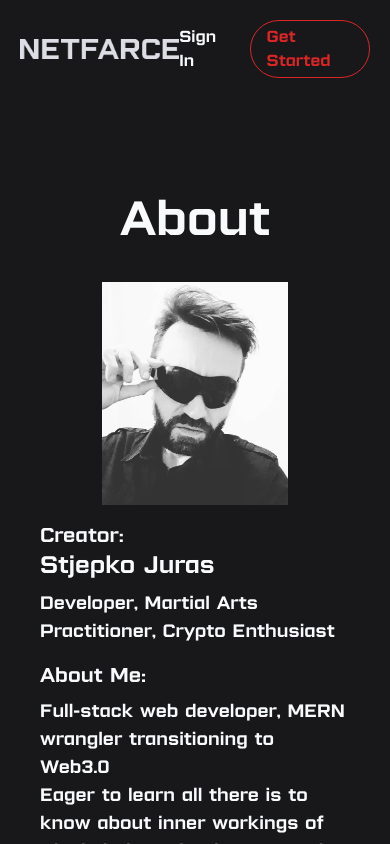
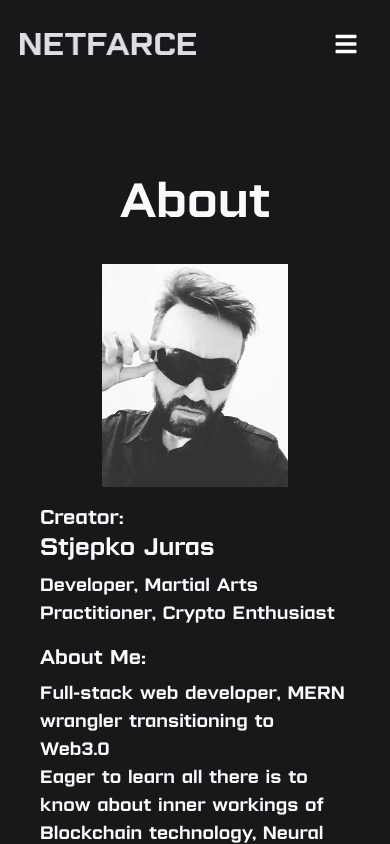
Before and after one commit to SJuras/NextJs-Medium-Clone, a Next.js app in the folder netfarce/: page /about in a window 390 px wide. Shown: the top 844 px of the page. Built offline with nearby package versions, Linux system fonts and the light colour scheme.

Commit message:
v1.2.1 responsive menu added.

```diff
--- /dev/null
+++ b/netfarce/components/Dropdown.tsx
@@ -0,0 +1,16 @@
+import Link from "next/link";
+
+
+function Dropdown({isOpen, toggle}){
+  return(
+    <div className={isOpen ? 'block text-center' : 'hidden'} onClick={toggle}>
+      <Link href="/about"><h3 className="mb-2 cursor-pointer font-Lustra text-slate-50 transition duration-300 hover:text-indigo-600">About</h3></Link>
+      <Link href="/contact"><h3 className="mb-2 cursor-pointer font-Lustra text-slate-50 transition duration-300 hover:text-indigo-600">Contact</h3></Link>
+      <Link href="/"><h3 className="mb-2 text-white bg-red-600 px-4 py-1 rounded-full cursor-pointer font-Lustra text-slate-50 transition duration-300">Follow</h3></Link>
+      <h3 className="mb-2 cursor-pointer font-Lustra text-slate-50 transition duration-300 hover:text-indigo-600">Sign In</h3>
+      <h3 className="mb-2 border px-4 py-1 rounded-full border-red-600 cursor-pointer font-Lustra text-red-600 transition duration-300 hover:text-slate-50 hover:bg-red-600">Get Started</h3>
+    </div>
+  );
+}
+
+export default Dropdown;
--- a/netfarce/components/Header.tsx
+++ b/netfarce/components/Header.tsx
@@ -1,22 +1,24 @@
 import Link from "next/link";
 
-function Header(){
+import { FaBars } from "react-icons/fa";
+
+function Header({toggle}){
   return(
-    <header className="flex justify-between p-5 max-w-7xl mx-auto">
-      <div className="flex items-center space-x-5">
+    <header className="flex p-5 fixed top-0 w-full max-w-7xl mx-auto">
+      <div className="flex w-full justify-between items-center space-x-5">
         <Link href="/">
           <img className="w-44 object-contain cursor-pointer" src="/images/netfarceTitle.png" alt="logo" />
         </Link>
-        <div className="hidden md:inline-flex items-center space-x-5">
+        <div className="w-full hidden md:inline-flex justify-end items-center space-x-5">
           <Link href="/about"><h3 className="cursor-pointer font-Lustra text-slate-50 transition duration-300 hover:text-indigo-600">About</h3></Link>
           <Link href="/contact"><h3 className="cursor-pointer font-Lustra text-slate-50 transition duration-300 hover:text-indigo-600">Contact</h3></Link>
           <Link href="/"><h3 className="text-white bg-red-600 px-4 py-1 rounded-full cursor-pointer font-Lustra text-slate-50 transition duration-300">Follow</h3></Link>
+          <h3 className="cursor-pointer font-Lustra text-slate-50 transition duration-300 hover:text-indigo-600">Sign In</h3>
+          <h3 className="border px-4 py-1 rounded-full border-red-600 cursor-pointer font-Lustra text-red-600 transition duration-300 hover:text-slate-50 hover:bg-red-600">Get Started</h3>
         </div>
-      </div>
-
-      <div className="flex items-center space-x-5 text-green-600">
-        <h3 className="cursor-pointer font-Lustra text-slate-50 transition duration-300 hover:text-indigo-600">Sign In</h3>
-        <h3 className="border px-4 py-1 rounded-full border-red-600 cursor-pointer font-Lustra text-red-600 transition duration-300 hover:text-slate-50 hover:bg-red-600">Get Started</h3>
+        <button onClick={toggle} className="block md:hidden p-3">
+          <FaBars className="text-white text-2xl cursor-pointer" />
+        </button>
       </div>
     </header>
   );
--- a/netfarce/pages/about.tsx
+++ b/netfarce/pages/about.tsx
@@ -1,5 +1,10 @@
 import Head from 'next/head'
 import Header from '../components/Header';
+
+import Dropdown from '../components/Dropdown';
+
+import { useState, useEffect } from 'react';
+
 
 import { FaMapMarkerAlt } from "react-icons/fa";
 import { FaFacebook } from "react-icons/fa";
@@ -8,15 +13,23 @@ import { FaEnvelope } from "react-icons/fa";
 import { FaLink } from "react-icons/fa";
 
 export default function About() {
+
+  const [isOpen, setIsOpen] = useState(false);
+
+  const toggle = () => {
+    setIsOpen(!isOpen);
+  }
+
   return(
     <div className="bg-zinc-900 min-h-screen">
-      <div className="max-w-7xl mx-auto">
+      <div className="max-w-7xl mx-auto pt-20">
       <Head>
         <title>About NetFarce | Tech Learning Blog</title>
         <link rel="icon" href="/favicon.ico" />
       </Head>
 
-      <Header />
+      <Header toggle={toggle} />
+      <Dropdown isOpen={isOpen} toggle={toggle} />
 
       <div className="px-10 flex justify-center items-center flex-col py-14">
         <div className="py-10">
--- a/netfarce/pages/api/hello.ts
+++ b/netfarce/pages/api/mail.ts
@@ -9,5 +9,7 @@ export default function handler(
   req: NextApiRequest,
   res: NextApiResponse<Data>
 ) {
-  res.status(200).json({ name: 'John Doe' })
+  const body = JSON.parse(req.body);
+  console.log(body);
+  res.status(200).json({ status: 'Ok' })
 }
--- a/netfarce/pages/contact.tsx
+++ b/netfarce/pages/contact.tsx
@@ -1,16 +1,42 @@
 import Head from 'next/head'
 import Header from '../components/Header';
+import Dropdown from '../components/Dropdown';
+
+import { useState, useEffect } from 'react';
+
 
 export default function About() {
+
+  const [isOpen, setIsOpen] = useState(false);
+
+  const toggle = () => {
+    setIsOpen(!isOpen);
+  }
+
+  async function handleOnSubmit(e) {
+    e.preventDefault();
+    const formData = {};
+    Array.from(e.currentTarget.elements).forEach(field => {
+      if ( !field.name ) return;
+      formData[field.name] = field.value;
+    });
+    fetch('/api/mail', {
+      method: 'post',
+      body: JSON.stringify(formData)
+    })
+    console.log(formData);
+  }
+
   return(
     <div className="bg-zinc-900 min-h-screen">
-      <div className="max-w-7xl mx-auto">
+      <div className="max-w-7xl mx-auto pt-20">
       <Head>
         <title>Contact NetFarce | Tech Learning Blog</title>
         <link rel="icon" href="/favicon.ico" />
       </Head>
 
-      <Header />
+      <Header toggle={toggle} />
+      <Dropdown isOpen={isOpen} toggle={toggle} />
 
       <div className="px-10 flex justify-center items-center flex-col py-14">
         <div className="py-10">
@@ -18,11 +44,12 @@ export default function About() {
         </div>
 
         {/* contact form */}
-        <form className="w-full md:w-3/4 bg-zinc-800 p-4">
+        <form method="post" onSubmit={handleOnSubmit} className="w-full md:w-3/4 bg-zinc-800 p-4">
           <div className="w-full mb-6">
             <input
               type="text"
               name="name"
+
               className="text-white w-full p-2 bg-zinc-800 border-b-2 border-blue-600 outline-none transition duration-300 focus:border-red-600"
               placeholder="Your Name"
             />
@@ -31,6 +58,7 @@ export default function About() {
             <input
               type="email"
               name="email"
+
               className="text-white w-full p-2 bg-zinc-800 border-b-2 border-blue-600 outline-none transition duration-300 focus:border-red-600"
               placeholder="Your Email"
             />
@@ -39,12 +67,14 @@ export default function About() {
             <input
               type="text"
               name="subject"
+
               className="text-white w-full p-2 bg-zinc-800 border-b-2 border-blue-600 outline-none transition duration-300 focus:border-red-600"
               placeholder="Subject"
             />
           </div>
           <div className="w-full mb-4">
             <textarea
+              name="message"
               className="text-white w-full p-2 resize-none h-64 bg-zinc-800 border-2 border-blue-600 outline-none transition duration-300 focus:border-red-600"
               placeholder="Your Message"
             >
@@ -57,10 +87,7 @@ export default function About() {
             Send
           </button>
         </form>
-
-
       </div>
-
     </div>
   </div>
   );
--- a/netfarce/pages/index.tsx
+++ b/netfarce/pages/index.tsx
@@ -1,17 +1,28 @@
 import Head from 'next/head'
 import Header from '../components/Header';
+import Dropdown from '../components/Dropdown';
 import Footer from '../components/Footer';
 
+import { useState, useEffect } from 'react';
+
 export default function Home() {
+
+  const [isOpen, setIsOpen] = useState(false);
+
+  const toggle = () => {
+    setIsOpen(!isOpen);
+  }
+
   return (
     <div className="bg-zinc-900">
-      <div className="max-w-7xl mx-auto">
+      <div className="max-w-7xl mx-auto relative pt-20">
         <Head>
           <title>NetFarce | Tech Learning Blog</title>
           <link rel="icon" href="/favicon.ico" />
         </Head>
 
-        <Header />
+        <Header toggle={toggle} />
+        <Dropdown isOpen={isOpen} toggle={toggle} />
 
         <div className="flex flex-col md:flex-row justify-around items-center bg-zinc-800 border-y border-black py-14">
           <div className="w-full md:w-3/6 px-10 space-y-5 flex justify-center py-6 md:py-0">
```
